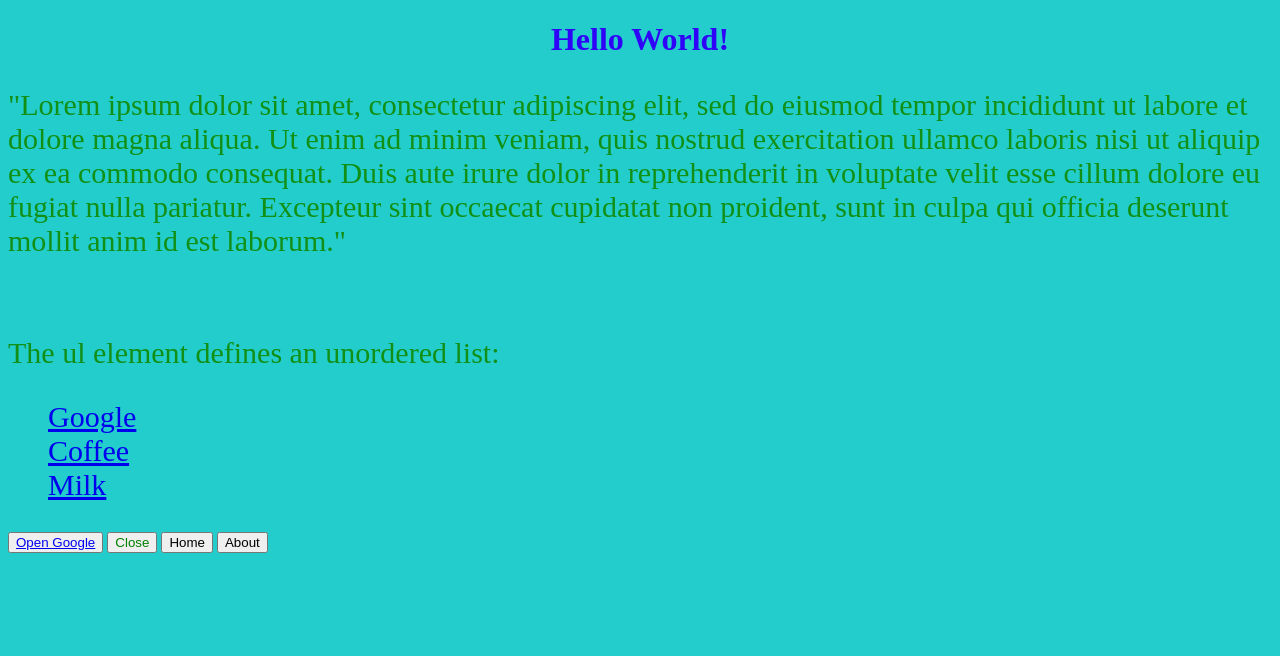
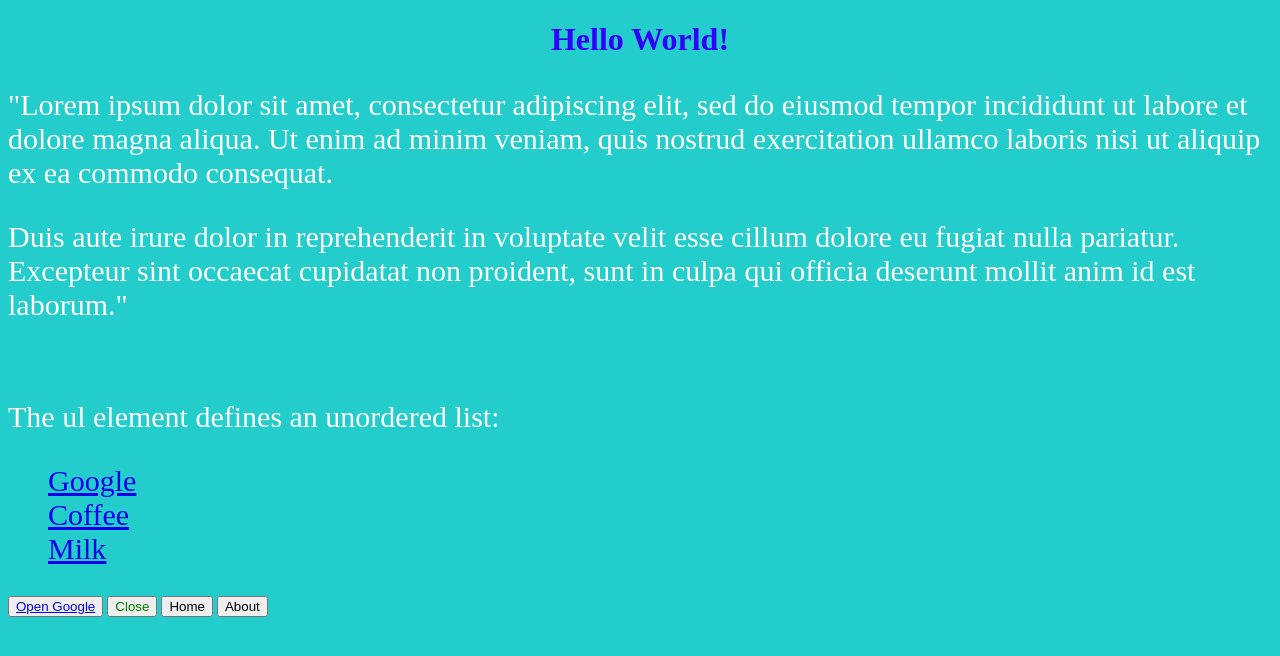
Before and after one commit to vencyko/pmg, a plain HTML site: page Information Technology/index.html in a window 1280 px wide. Drawn offline with Linux system fonts and the light colour scheme.

Commit message:
Add files via upload

```diff
--- a/Information Technology/index.html
+++ b/Information Technology/index.html
@@ -13,18 +13,23 @@ h1 {
    }
 
 p {
-	color:  #129016;
+	//background-color: red;
+	color:  #ffffff;
 	font-size: 30px;
   }
-
+ /*
+.title {
+	color: #8aea3e  ;
+	font-size: 40px;
+  }
+*/
 ul {
 	font-size: 30px;
    }
 
 li {
 	list-style-type: none;
-
-}
+	}
 
   /*
 .btn {
@@ -44,12 +49,14 @@ li {
 <p>"Lorem ipsum dolor sit amet, consectetur adipiscing elit, sed do eiusmod
 tempor incididunt ut labore et dolore magna aliqua.
 Ut enim ad minim veniam, quis nostrud exercitation ullamco laboris nisi ut
-aliquip ex ea commodo consequat. Duis aute irure dolor in reprehenderit in
+aliquip ex ea commodo consequat.</p>
+<p> Duis aute irure dolor in reprehenderit in
 voluptate velit esse cillum dolore eu fugiat nulla pariatur.
 Excepteur sint occaecat cupidatat non proident, sunt in culpa qui
 officia deserunt mollit anim id est laborum."</p>
 <br>
 <p>The ul element defines an unordered list:</p>
+
 <ul>
   <a href="https://google.com"><li>Google</li></a>
   <a href="coffee.html"><li>Coffee</li></a>
```
